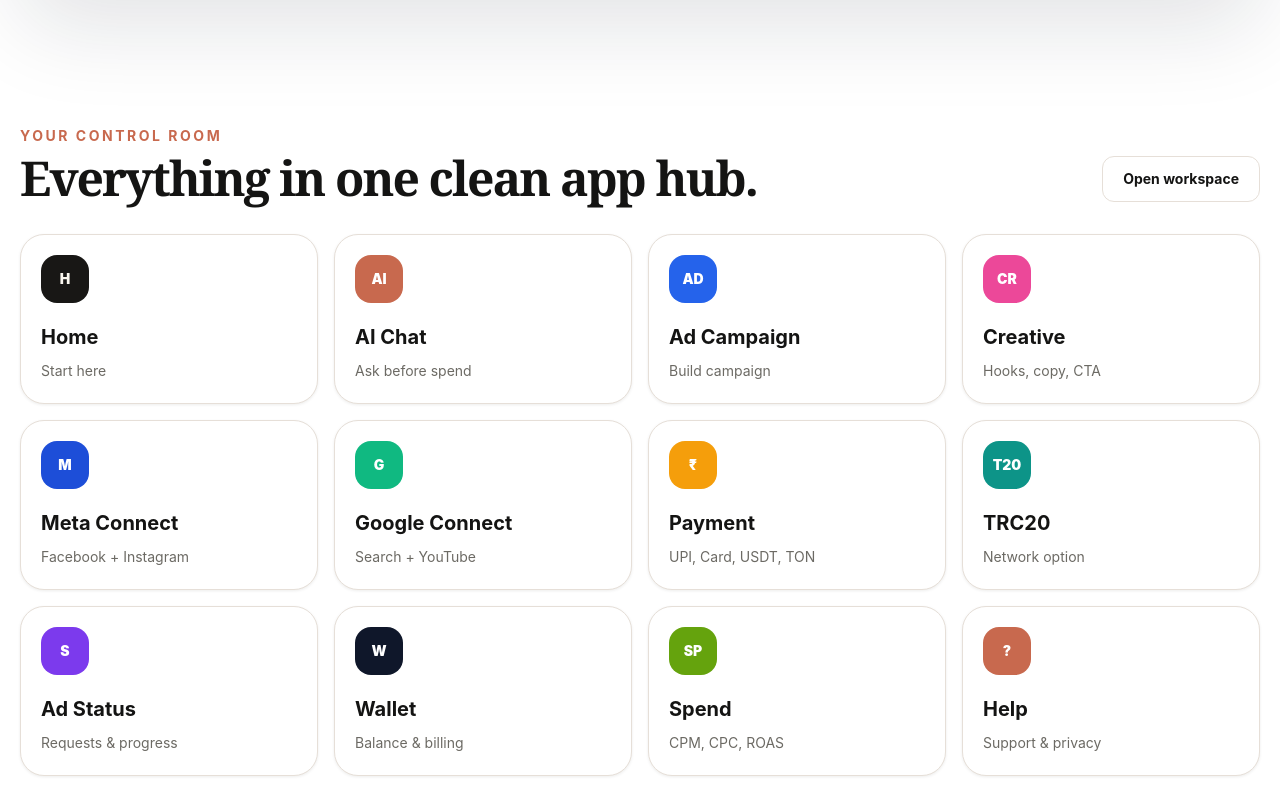
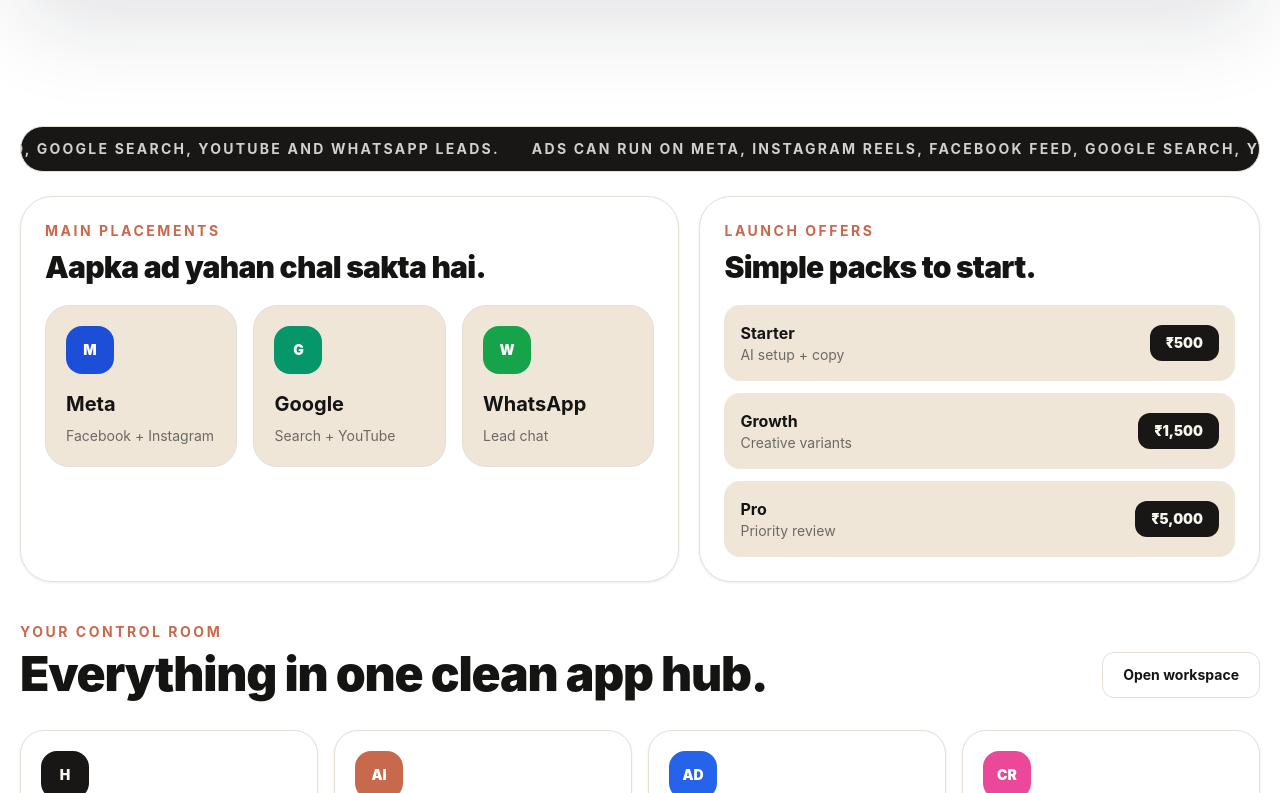
Before and after one commit to lkmeeena882437-dotcom/Launch1stAd.ai, a Next.js app: page / in a window 1280 px wide. Shown: the part 1507-2300 px from the top of the page. Built offline with nearby package versions, Linux system fonts and the light colour scheme.

Commit message:
Add placements marquee offers and optional tools to app hub

```diff
--- a/components/home/AppHub.tsx
+++ b/components/home/AppHub.tsx
@@ -15,13 +15,60 @@
   { title: "Help", text: "Support & privacy", href: "/setup", badge: "?", tone: "bg-coral text-white" }
 ];
 
+const mainPlacements = [
+  { title: "Meta", text: "Facebook + Instagram", badge: "M", tone: "bg-blue-700 text-white" },
+  { title: "Google", text: "Search + YouTube", badge: "G", tone: "bg-emerald-600 text-white" },
+  { title: "WhatsApp", text: "Lead chat", badge: "W", tone: "bg-green-600 text-white" }
+];
+
+const launchOffers = [
+  ["Starter", "₹500", "AI setup + copy"],
+  ["Growth", "₹1,500", "Creative variants"],
+  ["Pro", "₹5,000", "Priority review"]
+];
+
 export function AppHub() {
+  const line = " Ads can run on Meta, Instagram Reels, Facebook Feed, Google Search, YouTube and WhatsApp leads. ";
   return (
     <section id="payments" className="mx-auto max-w-7xl px-5 py-12">
-      <div className="flex flex-wrap items-end justify-between gap-4">
+      <div className="overflow-hidden rounded-[2rem] border border-hairline bg-dark py-3 text-canvas">
+        <div className="marquee-track gap-8 text-sm font-bold uppercase tracking-[0.16em] text-white/80">
+          <span>{line}</span><span>{line}</span><span>{line}</span><span>{line}</span>
+        </div>
+      </div>
+
+      <div className="mt-6 grid gap-5 lg:grid-cols-[1fr_0.85fr]">
+        <div className="rounded-[2rem] border border-hairline bg-white p-6 shadow-soft">
+          <p className="text-sm font-bold uppercase tracking-[0.18em] text-coral">Main placements</p>
+          <h2 className="mt-2 text-3xl font-black tracking-tight text-ink">Aapka ad yahan chal sakta hai.</h2>
+          <div className="mt-5 grid gap-4 md:grid-cols-3">
+            {mainPlacements.map((item) => (
+              <div key={item.title} className="rounded-3xl border border-hairline bg-card p-5">
+                <div className={`grid h-12 w-12 place-items-center rounded-2xl text-sm font-black ${item.tone}`}>{item.badge}</div>
+                <h3 className="mt-4 text-xl font-bold text-ink">{item.title}</h3>
+                <p className="mt-2 text-sm text-muted">{item.text}</p>
+              </div>
+            ))}
+          </div>
+        </div>
+        <div className="rounded-[2rem] border border-hairline bg-white p-6 shadow-soft">
+          <p className="text-sm font-bold uppercase tracking-[0.18em] text-coral">Launch offers</p>
+          <h2 className="mt-2 text-3xl font-black tracking-tight text-ink">Simple packs to start.</h2>
+          <div className="mt-5 grid gap-3">
+            {launchOffers.map(([name, amount, text]) => (
+              <Link key={name} href="/launch" className="flex items-center justify-between gap-4 rounded-2xl bg-card p-4">
+                <div><h3 className="font-bold text-ink">{name}</h3><p className="text-sm text-muted">{text}</p></div>
+                <span className="rounded-xl bg-dark px-4 py-2 text-sm font-black text-canvas">{amount}</span>
+              </Link>
+            ))}
+          </div>
+        </div>
+      </div>
+
+      <div className="mt-10 flex flex-wrap items-end justify-between gap-4">
         <div>
           <p className="text-sm font-bold uppercase tracking-[0.18em] text-coral">Your control room</p>
-          <h2 className="serif-display mt-2 text-4xl md:text-5xl">Everything in one clean app hub.</h2>
+          <h2 className="mt-2 text-4xl font-black tracking-tight text-ink md:text-5xl">Everything in one clean app hub.</h2>
         </div>
         <Link href="/dashboard" className="rounded-xl border border-hairline bg-white px-5 py-3 text-sm font-bold">Open workspace</Link>
       </div>
@@ -34,6 +81,11 @@
           </Link>
         ))}
       </div>
+
+      <details className="mt-6 rounded-[2rem] border border-hairline bg-white p-5 shadow-soft">
+        <summary className="cursor-pointer text-sm font-bold text-ink">More tools</summary>
+        <p className="mt-3 text-sm leading-6 text-muted">Privacy policy, help, support, wallet, spend, status, payment options and extra campaign tools yahan compact rakhe gaye hain.</p>
+      </details>
     </section>
   );
 }
```
